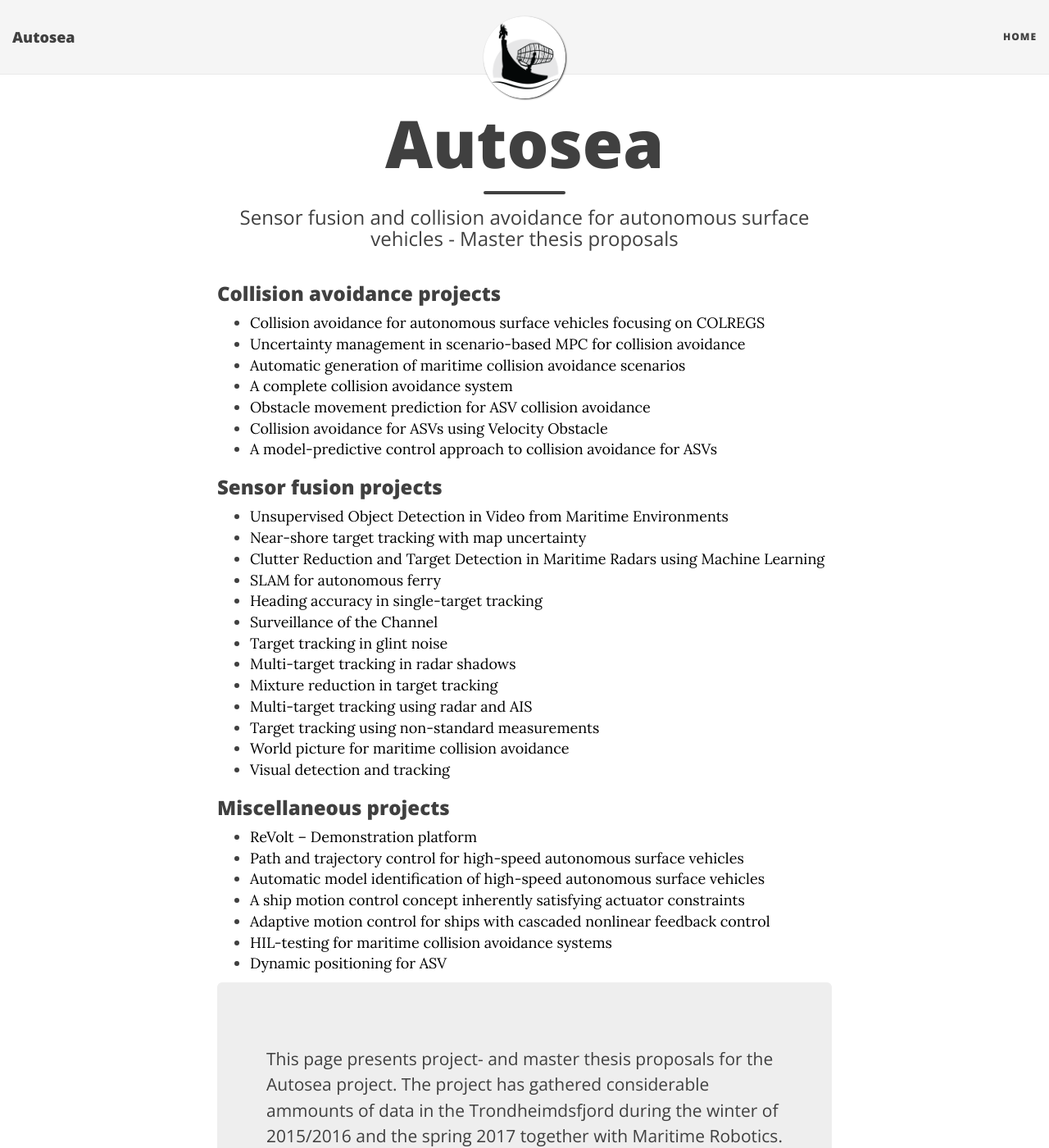
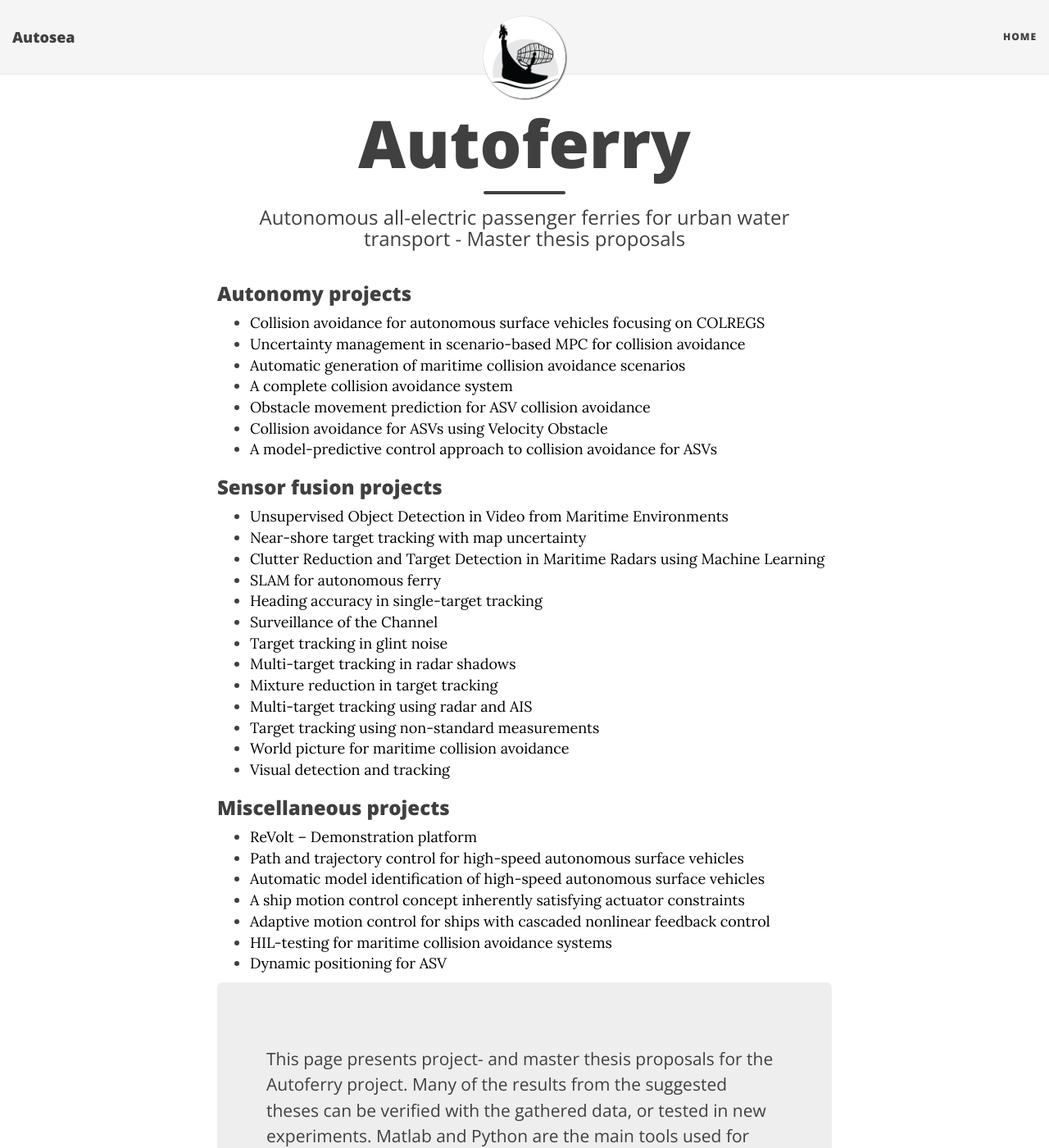
Before and after one commit to autosit/autosit.github.io, a Jekyll site: the page built from index.html, in a window 1280 px wide and 1400 px high. Shown: the whole window at 82% size. Built offline with Jekyll 4.4.1, drawn with Linux system fonts in a browser that asks for light colours; nearby versions of some CDN libraries; the list of posts is cut into pages by our own code; some of the changed text lies outside the part shown.

Commit message:
autoferry first

```diff
--- a/index.html
+++ b/index.html
@@ -1,11 +1,11 @@
 ---
 layout: page
-title: Autosea
-subtitle: Sensor fusion and collision avoidance for autonomous surface vehicles - Master thesis proposals
+title: Autoferry
+subtitle: Autonomous all-electric passenger ferries for urban water transport - Master thesis proposals
 ---
 
 <div class="list">
-    <h3>Collision avoidance projects</h3>
+    <h3>Autonomy projects</h3>
     <ul>
     {% for post in paginator.posts %}
     {% if post.category == "COLAV" %}
@@ -31,7 +31,7 @@ subtitle: Sensor fusion and collision avoidance for autonomous surface vehicles
     </ul>
 </div>
 <div class="main-explain-area jumbotron">
-    <p>This page presents project- and master thesis proposals for the Autosea project. The project has gathered considerable ammounts of data in the Trondheimdsfjord during the winter of 2015/2016 and the spring 2017 together with Maritime Robotics. Many of the results from the suggested theses can be verified with the gathered data, or tested in new experiments. Matlab and Python are the main tools used for development and simulation. Some project software is developed using <a href="http://www.ros.org/">ROS</a></p>
+    <p>This page presents project- and master thesis proposals for the Autoferry project. Many of the results from the suggested theses can be verified with the gathered data, or tested in new experiments. Matlab and Python are the main tools used for development and simulation. Some project software is developed using <a href="http://www.ros.org/">ROS</a></p>
 
-    <p>General information about the project can be found at <a href="https://www.ntnu.edu/amos/autosea">AMOS'</a> website.</p>
+    <p>General information about the project can be found at <a href="https://www.ntnu.no/ansatte/edmundfo">Edmund Brekke's</a> website.</p>
 </div>
```
